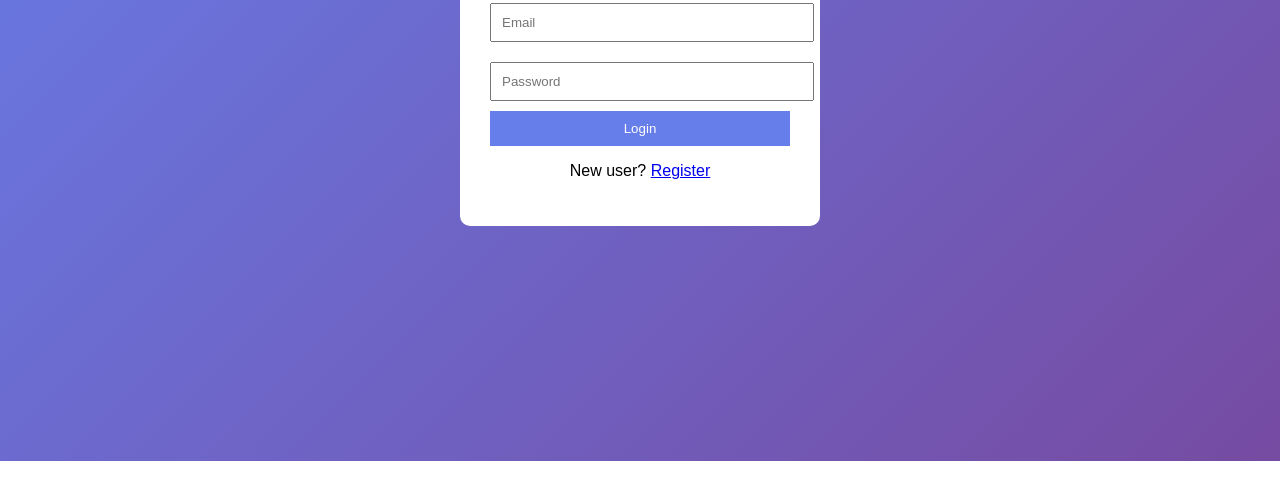
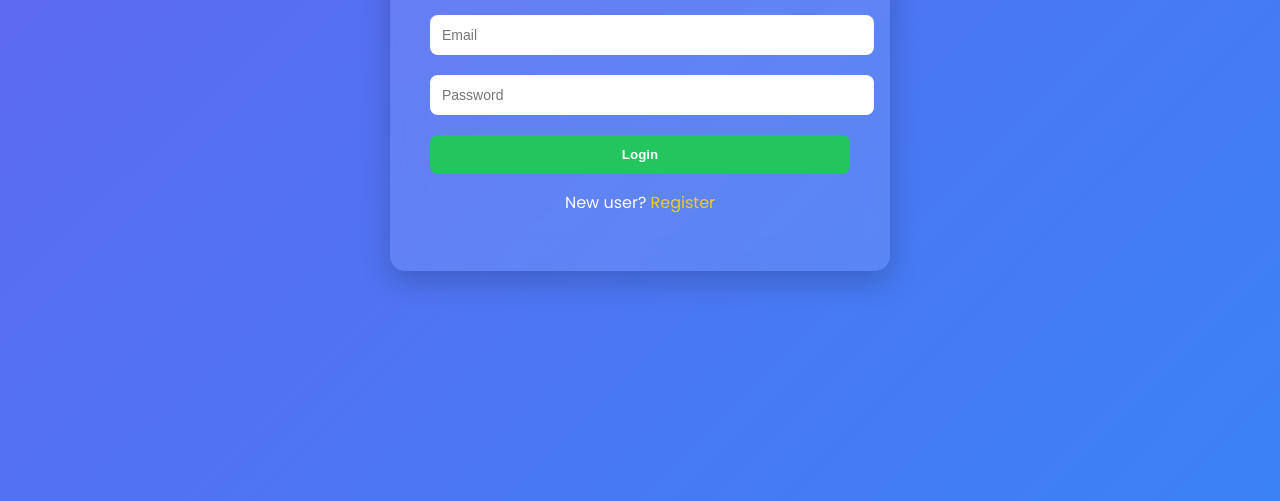
Before and after one commit to harsh1806-web/family-app, a website: page public/login.html in a window 1280 px wide. Shown: the part 339-840 px from the top of the page. Before the commit the page ends 800 px from the top, so only its background shows below. Drawn offline with Linux system fonts and the light colour scheme.

Commit message:
improved login & register UI

```diff
--- a/public/login.html
+++ b/public/login.html
@@ -2,38 +2,92 @@
 <html>
 <head>
   <title>Login</title>
+  <meta name="viewport" content="width=device-width, initial-scale=1.0">
+  <link href="https://fonts.googleapis.com/css2?family=Poppins:wght@300;400;600&display=swap" rel="stylesheet">
   <style>
     body {
-      font-family: Arial;
-      background: linear-gradient(135deg, #667eea, #764ba2);
+  margin: 0;
+  font-family: 'Poppins', sans-serif;
+  background: linear-gradient(135deg, #6366f1, #3b82f6);
   display: flex;
   justify-content: center;
   align-items: center;
-      height: 100vh;
-      margin: 0;
+  min-height: 100vh;
+  padding: 20px;
 }
 
+/* Card */
 .box {
-      background: white;
-      padding: 30px;
-      border-radius: 10px;
-      width: 300px;
+  background: rgba(255,255,255,0.1);
+  backdrop-filter: blur(15px);
+  padding: 35px;
+  border-radius: 15px;
+  width: 100%;
+  max-width: 400px;   /* ✅ important for desktop */
   text-align: center;
+  color: white;
+  box-shadow: 0 10px 30px rgba(0,0,0,0.2);
 }
 
+/* Title */
+h2 {
+  margin-bottom: 20px;
+}
+
+/* Inputs */
 input {
   width: 100%;
-      padding: 10px;
+  padding: 12px;
   margin: 10px 0;
+  border-radius: 8px;
+  border: none;
+  outline: none;
+  font-size: 14px;
 }
 
+/* Button */
 button {
   width: 100%;
-      padding: 10px;
-      background: #667eea;
+  padding: 12px;
+  margin-top: 10px;
+  border-radius: 8px;
+  border: none;
+  background: #22c55e;
   color: white;
-      border: none;
+  font-weight: bold;
   cursor: pointer;
+  transition: 0.3s;
+}
+
+button:hover {
+  background: #16a34a;
+  transform: scale(1.03);
+}
+
+/* Link */
+a {
+  color: #facc15;
+  text-decoration: none;
+}
+
+/* 📱 MOBILE */
+@media (max-width: 480px) {
+  .box {
+    padding: 25px;
+    border-radius: 12px;
+  }
+
+  h2 {
+    font-size: 20px;
+  }
+}
+
+/* 💻 LARGE SCREENS */
+@media (min-width: 900px) {
+  .box {
+    max-width: 420px;
+    padding: 40px;
+  }
 }
   </style>
 </head>
```
Lines whose indentation alone changed are shown as unchanged.
